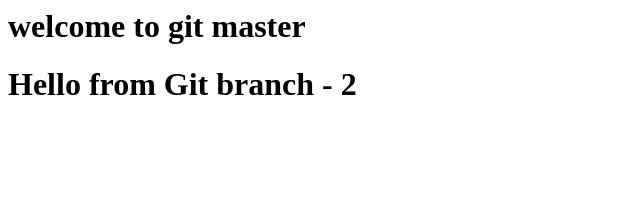
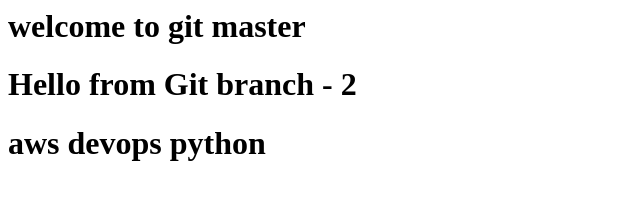
Before and after one commit to Tkrishnaveni/gitdemo, a plain HTML site: page index.html in a window 1280 px wide. Shown: the whole page, without its empty margins (0-640 px from the left). Drawn offline with Linux system fonts and the light colour scheme.

Commit message:
html code

```diff
--- a/index.html
+++ b/index.html
@@ -1,3 +1,4 @@
 
 <h1> welcome to git master </h1>
 <h1> Hello from Git branch - 2 </h1>
+<h1> aws devops python </h1>
```
